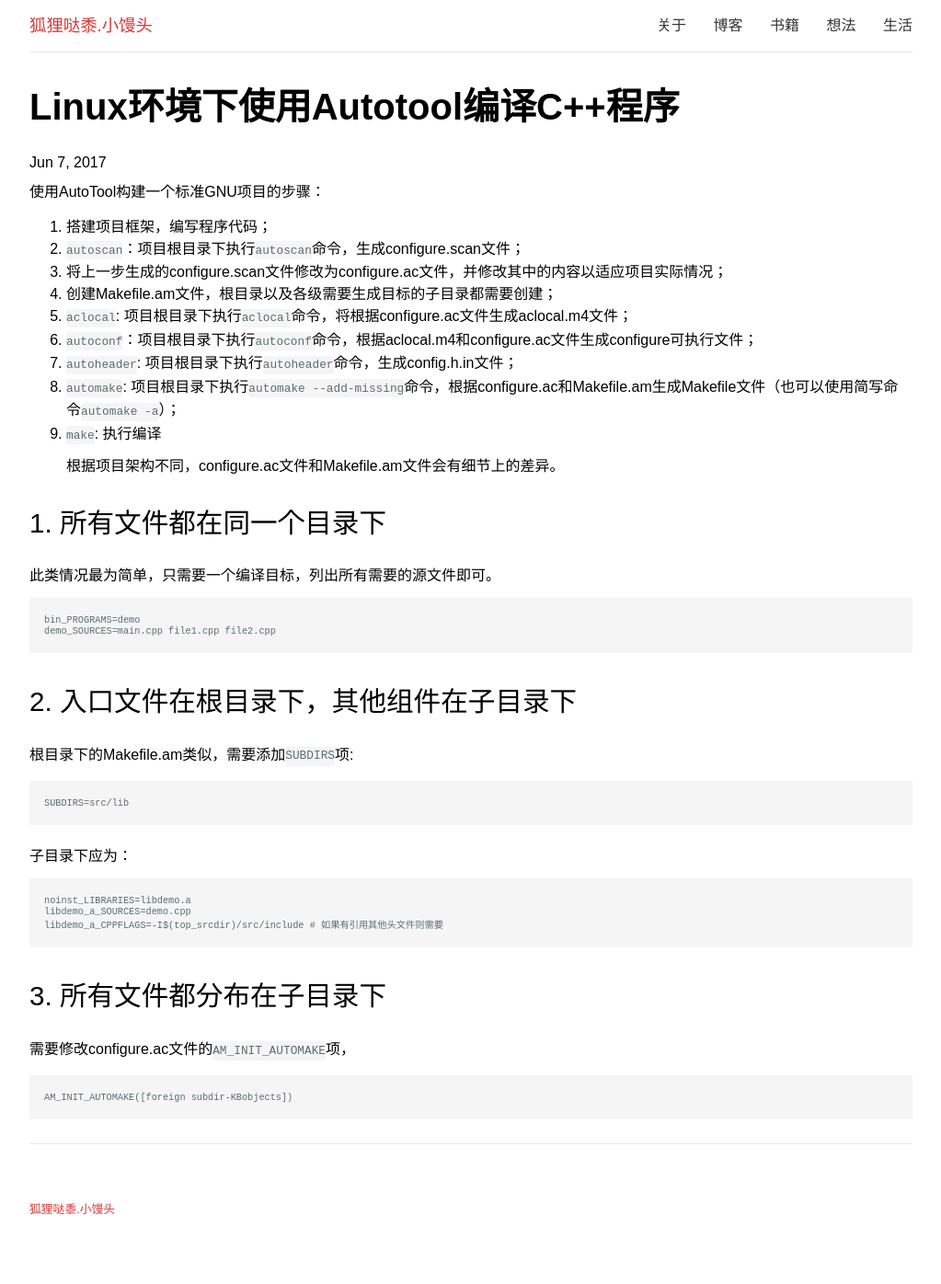
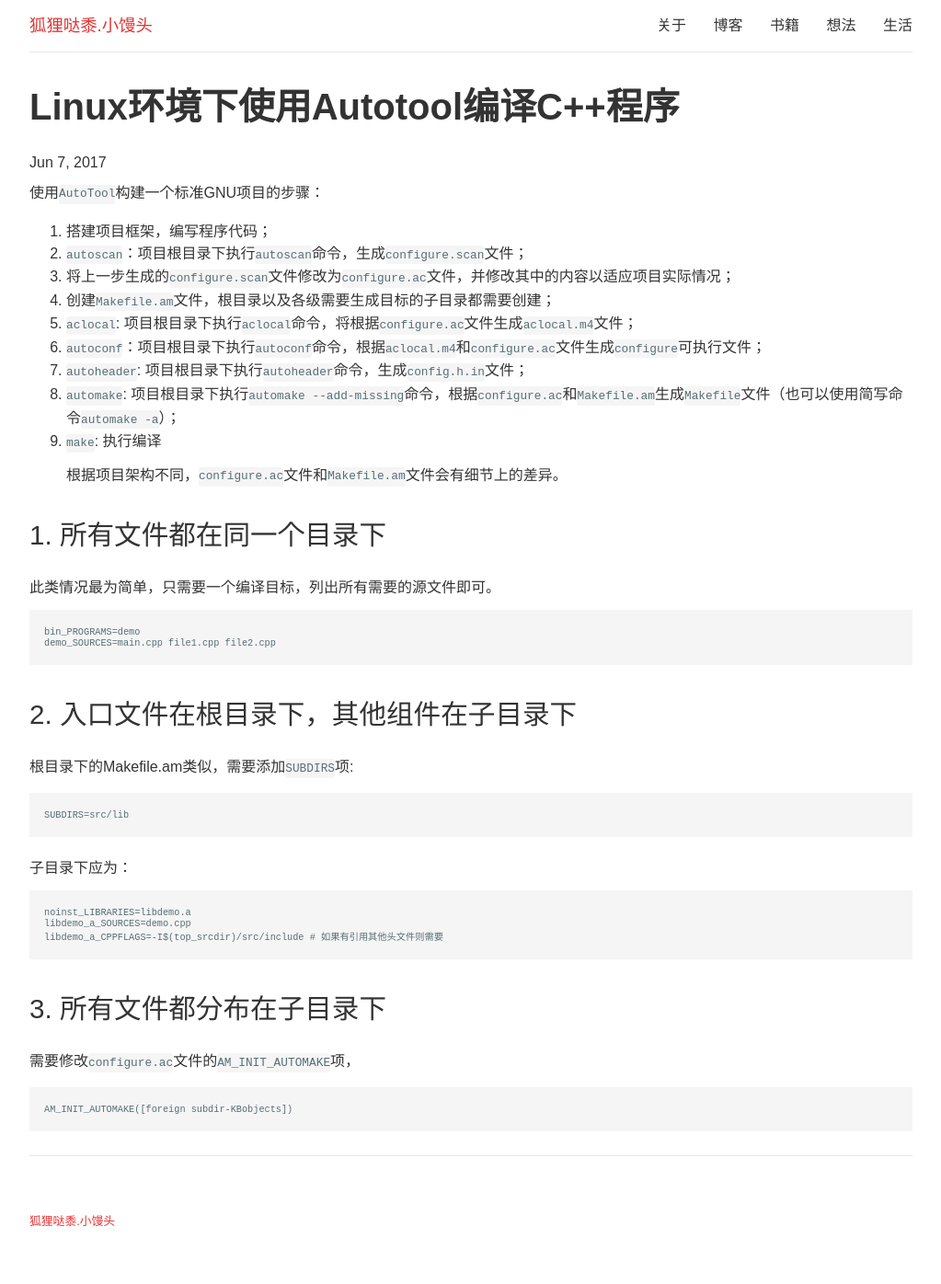
Before and after one commit to tjian123/tjian123.github.io, a Jekyll site: the page built from _posts/2017-06-07-use-autotool-build-cpp-in-linux.md, in a window 1280 px wide. Shown: the whole page at 92% size, without its empty margins (128-1151 px from the left). Built offline with Jekyll 4.4.1, drawn with Linux system fonts in a browser that asks for light colours.

```diff
--- a/_posts/2017-06-07-use-autotool-build-cpp-in-linux.md
+++ b/_posts/2017-06-07-use-autotool-build-cpp-in-linux.md
@@ -4,19 +4,19 @@ title: Linux环境下使用Autotool编译C++程序
 categories: [Linux, Autotool]
 ---
 
-使用AutoTool构建一个标准GNU项目的步骤：
+使用`AutoTool`构建一个标准GNU项目的步骤：
 
 1. 搭建项目框架，编写程序代码；
-2. `autoscan`：项目根目录下执行`autoscan`命令，生成configure.scan文件；
-3. 将上一步生成的configure.scan文件修改为configure.ac文件，并修改其中的内容以适应项目实际情况；
-4. 创建Makefile.am文件，根目录以及各级需要生成目标的子目录都需要创建；
-5. `aclocal`: 项目根目录下执行`aclocal`命令，将根据configure.ac文件生成aclocal.m4文件；
-6. `autoconf`：项目根目录下执行`autoconf`命令，根据aclocal.m4和configure.ac文件生成configure可执行文件；
-7. `autoheader`: 项目根目录下执行`autoheader`命令，生成config.h.in文件；
-8. `automake`: 项目根目录下执行`automake --add-missing`命令，根据configure.ac和Makefile.am生成Makefile文件（也可以使用简写命令`automake -a`）；
+2. `autoscan`：项目根目录下执行`autoscan`命令，生成`configure.scan`文件；
+3. 将上一步生成的`configure.scan`文件修改为`configure.ac`文件，并修改其中的内容以适应项目实际情况；
+4. 创建`Makefile.am`文件，根目录以及各级需要生成目标的子目录都需要创建；
+5. `aclocal`: 项目根目录下执行`aclocal`命令，将根据`configure.ac`文件生成`aclocal.m4`文件；
+6. `autoconf`：项目根目录下执行`autoconf`命令，根据`aclocal.m4`和`configure.ac`文件生成`configure`可执行文件；
+7. `autoheader`: 项目根目录下执行`autoheader`命令，生成`config.h.in`文件；
+8. `automake`: 项目根目录下执行`automake --add-missing`命令，根据`configure.ac`和`Makefile.am`生成`Makefile`文件（也可以使用简写命令`automake -a`）；
 9. `make`: 执行编译
 
-> 根据项目架构不同，configure.ac文件和Makefile.am文件会有细节上的差异。
+> 根据项目架构不同，`configure.ac`文件和`Makefile.am`文件会有细节上的差异。
 
 ### 1. 所有文件都在同一个目录下
 
@@ -45,6 +45,6 @@ libdemo_a_CPPFLAGS=-I$(top_srcdir)/src/include # 如果有引用其他头文件
 
 ### 3. 所有文件都分布在子目录下
 
-需要修改configure.ac文件的`AM_INIT_AUTOMAKE`项，
+需要修改`configure.ac`文件的`AM_INIT_AUTOMAKE`项，
 
 	AM_INIT_AUTOMAKE([foreign subdir-KBobjects])
--- a/_sass/base/_reset.scss
+++ b/_sass/base/_reset.scss
@@ -13,4 +13,32 @@ body {
 	max-width: $content-width;
 	margin: 0 auto;
 	padding: 0 $padding-content--l;
+	color: $font-color-base;
 }
+
+table {
+	width: 100%;
+	word-break: keep-all;
+	border-collapse: collapse;
+	border-spacing: 0;
+}
+
+td {
+	border: 1px solid #dddddd;
+	line-height: 1.6;
+}
+
+thead {
+	tr {
+		font-weight: bold;
+	}
+}
+
+tbody {
+	tr {
+		&::nth-child(2n) {
+			background-color: #f8f8f8;
+		}
+
+	}
+}
--- a/_sass/base/_variables.scss
+++ b/_sass/base/_variables.scss
@@ -9,7 +9,8 @@ $font-size--xl              : 2rem;
 $font-size--xxl             : 2.5rem;
 
 // Font family
-$code-font					: "LiberationMonoRegular",monospace;
+$base-font					: "Helvetica Neue", Helvetica, "Segoe UI", Arial, freesans, sans-serif;
+$code-font					: "LiberationMonoRegular", Consolas, Robot, monospace;
 
 // General dimensions and spacing
 $spacing--xxxxs             : 4px;
@@ -72,35 +73,38 @@ $z-middle-top               : 15;
 $z-top                      : 900;
 $z-above-top                : 1000;
 
+// Colors
+
 // Brand Colors
-$mainBrandColor: #030303;
-$secondBrandColor: #01959f;
-$thirdBrandColor: #E7F3F4;
-$inverseBrandColor: #FFFFFF;
+$mainBrandColor				: #030303;
+$secondBrandColor			: #01959f;
+$thirdBrandColor			: #E7F3F4;
+$inverseBrandColor			: #FFFFFF;
 
 // Use as an accent color in small quantities to balance out the main theme.
-$popBrandColor: hsl(3, 90%, 75%);
-$lightPopBrandColor: lighten($popBrandColor, 15%);
+$popBrandColor				: hsl(3, 90%, 75%);
+$lightPopBrandColor			: lighten($popBrandColor, 15%);
 
 
 // General Colors
-$black: #2E2E2E;
-$white: #FFFFFF;
-$gray: #737373;
-$light-gray: lighten($gray, 52%);
-$dark-gray: darken($gray, 20%);
+$black						: #2E2E2E;
+$white						: #FFFFFF;
+$gray						: #737373;
+$light-gray					: lighten($gray, 52%);
+$dark-gray					: darken($gray, 20%);
 
+$font-color-base			: #333333;
 
-$linkColor: $mainBrandColor;
-$linkHoverColor: darken($linkColor, 10%);
-$linkColorSecondary: $white;
-$linkColorTertiary: $gray;
-$codeColor: darken($linkColor, 20%);
-$codeBkColor: #ebfaf8;
-$wellColor: #F9F9F9;
-$textColor: #535f61;
-$titleColor: #555555;
-$headingsColor: rgb(21, 91, 103);
-$footerColor: #4e4f4f;
-$footerText: #eaeaea;
-$errorColor: #C40003;
+$linkColor					: $mainBrandColor;
+$linkHoverColor				: darken($linkColor, 10%);
+$linkColorSecondary			: $white;
+$linkColorTertiary			: $gray;
+$codeColor					: darken($linkColor, 20%);
+$codeBkColor				: #ebfaf8;
+$wellColor					: #F9F9F9;
+$textColor					: #535f61;
+$titleColor					: #555555;
+$headingsColor				: rgb(21, 91, 103);
+$footerColor				: #4e4f4f;
+$footerText					: #eaeaea;
+$errorColor					: #C40003;
```
